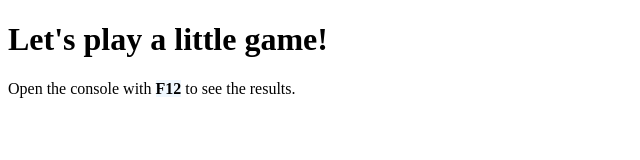
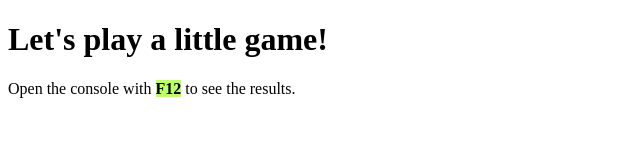
Before and after one commit to TheObsidianEnt/odin-rps-game, a plain HTML site: page index.html in a window 1280 px wide. Shown: the full height of the page, 0-640 px from the left. Drawn offline with Linux system fonts and the light colour scheme.

Commit message:
change styles

```diff
--- a/css/styles.css
+++ b/css/styles.css
@@ -1,4 +1,4 @@
 span {
     font-weight: 700;
-    background-color: aliceblue;
+    background-color:rgb(187, 255, 109);
 }
```
